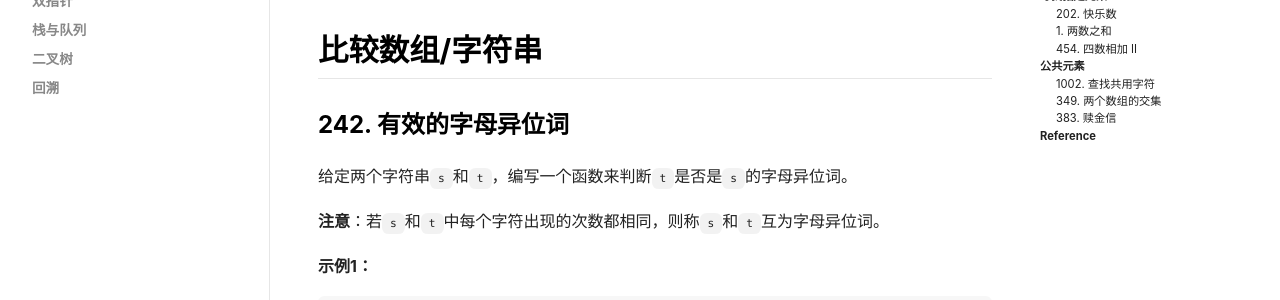
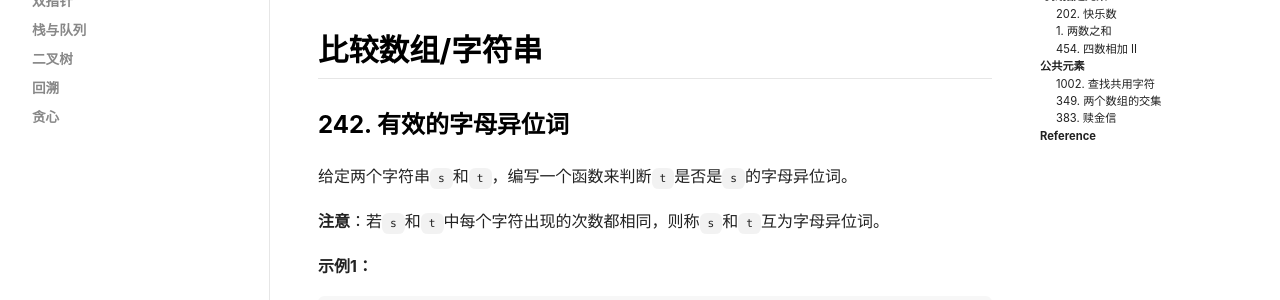
Before and after one commit to peng00bo00/peng00bo00_previous_blog, a Jekyll site: the page built from _leetcode/2023-01-21-HashTable.md, in a window 1280 px wide. Shown: the part 193-493 px from the top of the page. Built offline with Jekyll 4.4.1, drawn with Linux system fonts in a browser that asks for light colours; nearby versions of some CDN libraries; comment, search, counter and statistics services are not loaded.

Commit message:
Update navigation.yml

```diff
--- a/_data/navigation.yml
+++ b/_data/navigation.yml
@@ -576,3 +576,5 @@ LeetCode:
         url: /leetcode/2023-02-03-BinaryTree.html
       - title: 回溯
         url: /leetcode/2023-03-04-Backtracking.html
+      - title: 贪心
+        url: /leetcode/2023-03-10-Greedy.html
```
